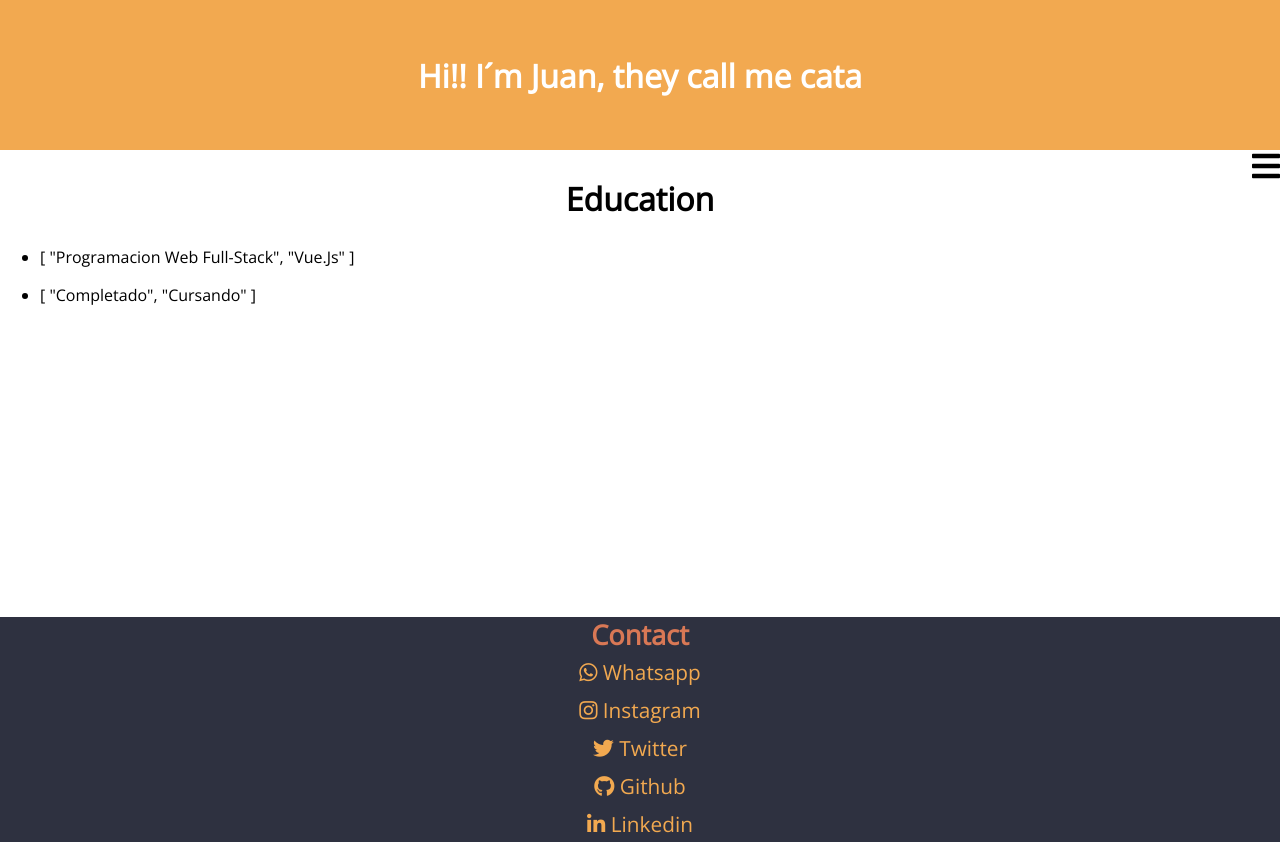
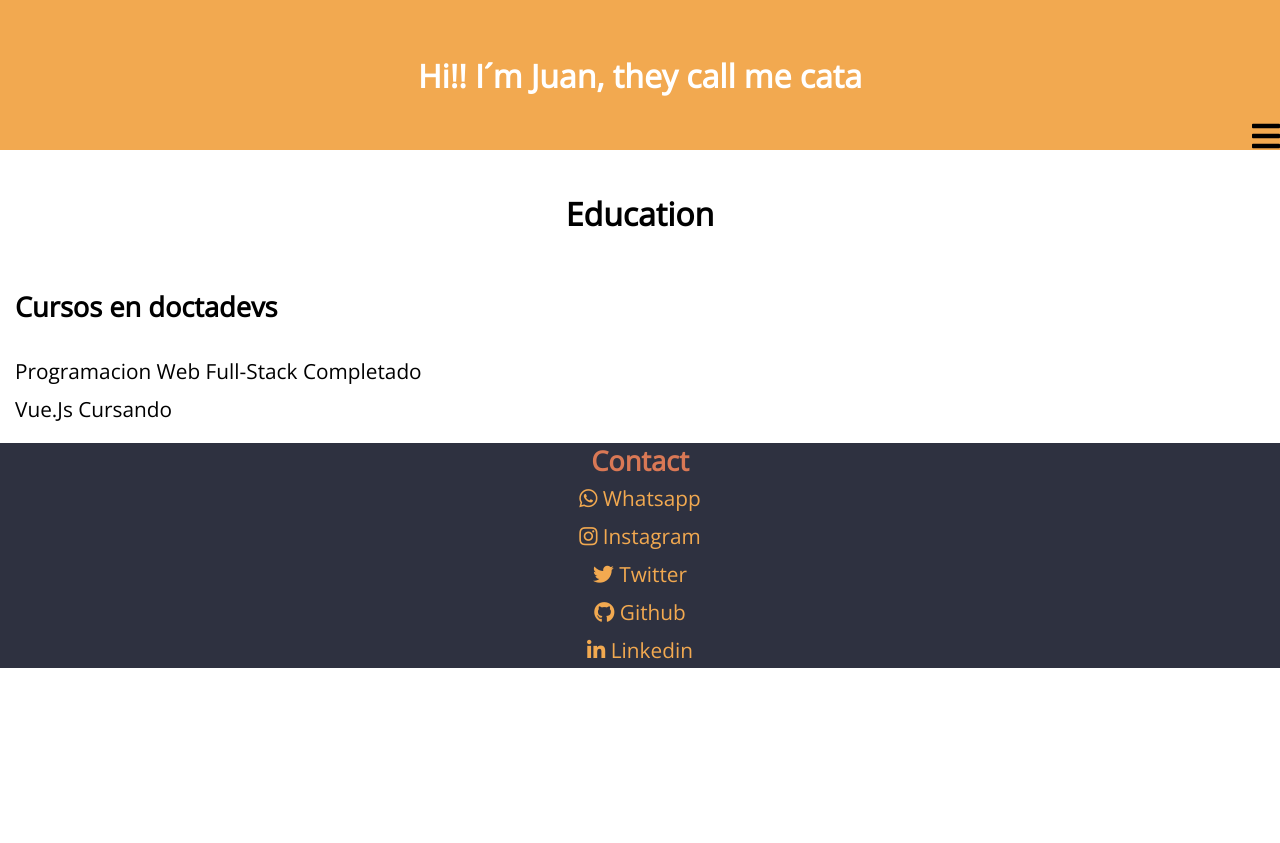
Before and after one commit to Juan-Robledo/portfolio_vue, a Vue app: page /courses in a window 1280 px wide. After the commit the page ends 800 px from the top, so only its background shows below. Built offline with nearby package versions, Linux system fonts and the light colour scheme.

Commit message:
se incorporo datos al componente courses

```diff
--- a/public/index.html
+++ b/public/index.html
@@ -4,7 +4,6 @@
     <meta charset="utf-8">
     <meta http-equiv="X-UA-Compatible" content="IE=edge">
     <meta name="viewport" content="width=device-width,initial-scale=1.0">
-    <link rel="icon" href="<%= BASE_URL %>favicon.ico">
     <title><%= htmlWebpackPlugin.options.title %></title>
     <link rel="stylesheet" href="https://use.fontawesome.com/releases/v5.13.1/css/all.css" integrity="sha384-xxzQGERXS00kBmZW/6qxqJPyxW3UR0BPsL4c8ILaIWXva5kFi7TxkIIaMiKtqV1Q" crossorigin="anonymous">
     <link rel="preconnect" href="https://fonts.gstatic.com">
--- a/src/components/AboutComponent.vue
+++ b/src/components/AboutComponent.vue
@@ -15,9 +15,6 @@ export default {
 </script>
 
 <style>
-    .about_component{
-        height: 65vh;
-    }
     .about_component .subtitle{
         text-align: center;
         font-size: 2rem;
@@ -26,4 +23,9 @@ export default {
         margin: 30px;
         font-size: 1.3rem;
     }
+    @media screen and (min-width: 769px) and (max-width: 1024px) {
+        .about_component .message{
+            font-size: 1.6rem;
+        }
+    }
 </style>
--- a/src/components/AvatarComponent.vue
+++ b/src/components/AvatarComponent.vue
@@ -6,7 +6,7 @@
 export default {
     name: 'AvatarComponent',
     props: {
-        picture: Image
+        picture: String
     }
 }
 </script>
--- a/src/components/CoursesComponent.vue
+++ b/src/components/CoursesComponent.vue
@@ -1,9 +1,8 @@
 <template>
     <div class="courses_component">
         <h2 class="subtitle">Education</h2>
-        <ul v-for="(course, index) in courses" :key="index">
-            <li>{{course}}</li>
-        </ul>
+        <h3>Cursos en doctadevs</h3>
+        <span v-for="(title, index) in titles" :key="index">{{title}}</span>
     </div>
 </template>
 
@@ -11,17 +10,26 @@
 export default {
     name: 'CoursesComponent',
     props: {
-        courses: String
+        titles: String
     }
 }
 </script>
 
 <style>
     .courses_component{
-        height: 55vh;
+        display: flex;
+        flex-direction: column;
+        margin: 15px;
     }
     .courses_component .subtitle{
         text-align: center;
         font-size: 2rem;
     }
+    .courses_component h3{
+        font-size: 1.7rem;
+    }
+    .courses_component span{
+        font-size: 1.3rem;
+        padding: 5px 0;
+    }
 </style>
--- a/src/components/DataComponent.vue
+++ b/src/components/DataComponent.vue
@@ -1,8 +1,9 @@
 <template>
     <div class="personal_data">
-        <ul v-for="(personal, index) in personalData" :key="index">
-            <li>{{personal}}</li>
-        </ul>
+        <span>Apellido y Nombres: {{`${apellido} ${nombres}`}}</span>
+        <span>Edad: {{edad}}</span>
+        <span>Telefono: {{telefono}}</span>
+        <span>Email: {{email}}</span>
     </div>
 </template>
 
@@ -10,14 +11,29 @@
 export default {
     name: 'DataComponent',
     props: {
-        personalData: String
+        apellido: String,
+        nombres: String,
+        edad: Number,
+        telefono: Number,
+        email: String
     }
 }
 </script>
 
 <style>
-    .personal_data li{
-        list-style: none;
-        font-size: 1.2rem;
+    .personal_data{
+        display: flex;
+        flex-direction: column;
+        font-size: 1.3rem;
+        margin: 15px;
     }
+    .personal_data span{
+        padding: 5px 0;
+    }
+    @media screen and (min-width: 769px) and (max-width: 1024px) {
+        .personal_data{
+            font-size: 2rem;
+        }
+    }
+
 </style>
--- a/src/components/EncabezadoComponent.vue
+++ b/src/components/EncabezadoComponent.vue
@@ -14,7 +14,6 @@ export default {
     .encabezado{
         height: 100px;
         background-color: #F2A950;
-        /* color: #025920; */
         display: flex;
         justify-content: center;
         align-items: center;
--- a/src/components/MenuComponent.vue
+++ b/src/components/MenuComponent.vue
@@ -6,7 +6,7 @@
                     <router-link to='/'>Home</router-link>
                     <router-link to='/about'>About</router-link>
                     <router-link to='/tools'>Tools</router-link>
-                    <!-- <router-link to='/courses'>Education</router-link> -->
+                    <router-link to='/courses'>Education</router-link>
                 </div>
             <!-- <button class="btn_close"><i class="fas fa-times"></i></button> -->
         </div>
@@ -25,6 +25,7 @@ export default {
         width: 100%;
         text-align: right;
         position: absolute;
+        top: 15%;
     }
     .menu{
         display: none;
@@ -45,4 +46,6 @@ export default {
         align-items: center;
         background-color: #2E3140;
     }
+    @media screen and (min-width: 769px) and (max-width: 1024px) {
+    }
 </style>
--- a/src/components/PieComponent.vue
+++ b/src/components/PieComponent.vue
@@ -1,11 +1,11 @@
 <template>
     <div class="pie">
         <h3>Contact</h3>
-        <a href="whatsapp"><i class="fab fa-whatsapp"></i> Whatsapp</a>
-        <a href="instagram"><i class="fab fa-instagram"></i> Instagram</a>
-        <a href="twitter"><i class="fab fa-twitter"></i> Twitter</a>
-        <a href="github"><i class="fab fa-github"></i> Github</a>
-        <a href="linkedin"><i class="fab fa-linkedin-in"></i> Linkedin</a>
+        <a :href="whatsapp" target="_blank"><i class="fab fa-whatsapp"></i> Whatsapp</a>
+        <a :href="instagram" target="_blank"><i class="fab fa-instagram"></i> Instagram</a>
+        <a :href="twitter" target="_blank"><i class="fab fa-twitter"></i> Twitter</a>
+        <a :href="github" target="_blank"><i class="fab fa-github"></i> Github</a>
+        <a :href="linkedin" target="_blank"><i class="fab fa-linkedin-in"></i> Linkedin</a>
     </div>
 </template>
 
@@ -34,15 +34,21 @@ export default {
         justify-content: center;
         align-items: center;
     }
-    h3{
+    .pie h3{
         margin: 0;
         color: #D97855;
         font-size: 1.7rem;
     }
-    a{
+    .pie a{
         color:#F2A950;
         text-decoration: none;
         padding: 5px 0;
         font-size: 1.3rem;
     }
+    @media screen and (min-width: 769px) and (max-width: 1024px) {
+        .pie{
+            flex-direction: row;
+            justify-content: space-around;
+        }
+    }
 </style>
--- a/src/components/ToolsComponent.vue
+++ b/src/components/ToolsComponent.vue
@@ -17,9 +17,6 @@ export default {
 </script>
 
 <style>
-    .tools{
-        height: 55vh;
-    }
     .tools .subtitle{
         text-align: center;
         font-size: 2rem;
--- a/src/views/Courses.vue
+++ b/src/views/Courses.vue
@@ -1,5 +1,6 @@
 <template>
-    <courses-component :courses='courses'></courses-component>
+    <courses-component
+    :titles='titles' />
 </template>
 
 <script>
@@ -11,10 +12,10 @@ export default {
     },
     data() {
         return {
-            courses: {
-                title: ['Programacion Web Full-Stack', 'Vue.Js'],
-                stateCourse: ['Completado', 'Cursando']
-            }
+            titles: [
+                'Programacion Web Full-Stack Completado',
+                'Vue.Js Cursando'
+            ],
         }
     },
 }
--- a/src/views/Home.vue
+++ b/src/views/Home.vue
@@ -1,7 +1,12 @@
 <template>
   <div class="home">
     <avatar-component :picture='picture'></avatar-component>
-    <data-component :personalData='personalData'></data-component>
+    <data-component
+    :apellido='apellido'
+    :nombres='nombres'
+    :edad='edad'
+    :telefono='telefono'
+    :email='email' />
   </div>
 </template>
 
@@ -20,13 +25,11 @@ export default {
   data() {
     return {
       picture: 'https://portfolio.juan-robledo.vercel.app/img/profile.95ddbe68.jpeg',
-      personalData: {
-        apellido: 'Robledo',
-        nombres: 'Juan Manuel',
-        edad: 28,
-        telefono: 3512628432,
-        email: 'robledojmutn@gmail.com',
-      }
+      apellido: 'Robledo',
+      nombres: 'Juan Manuel',
+      edad: 28,
+      telefono: 3512628432,
+      email: 'robledojmutn@gmail.com',
     }
   },
 }
```
Also changed, not shown: 2 other files (tests, documents, lock files or other folders).
